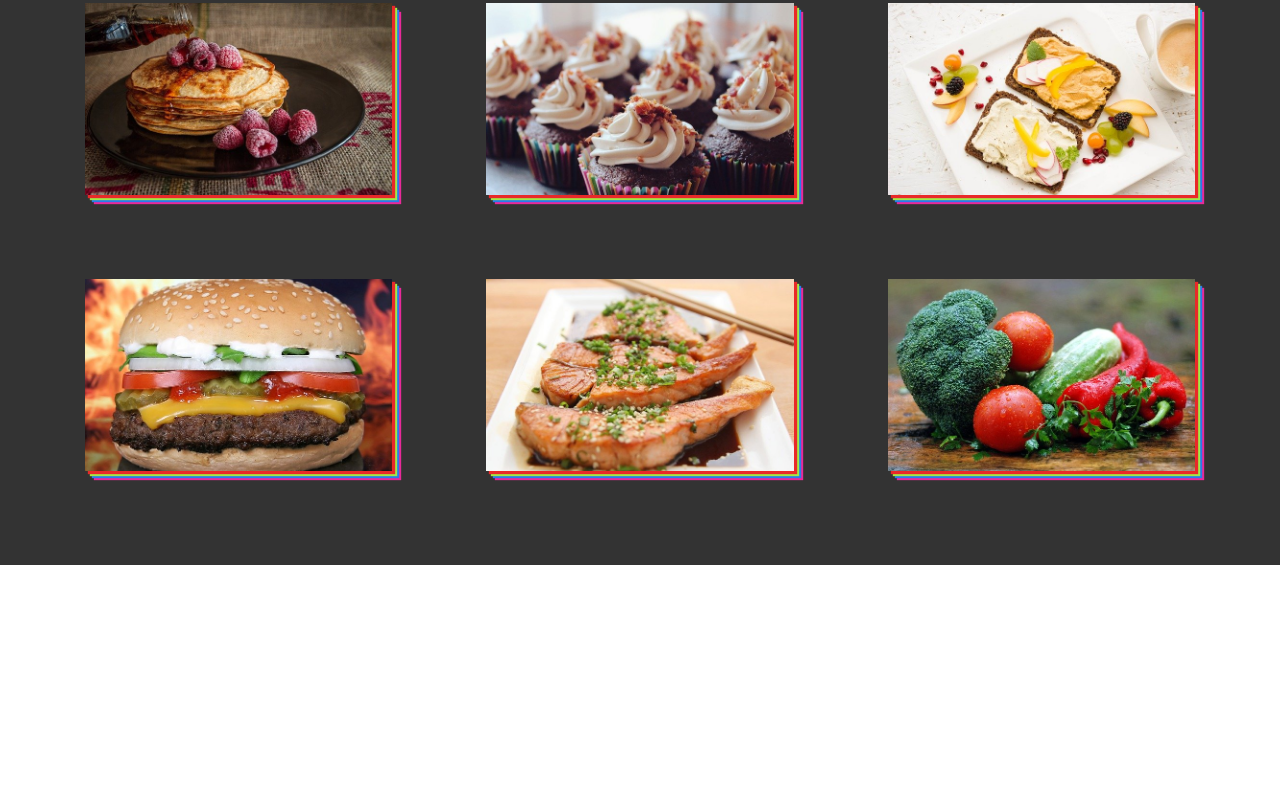
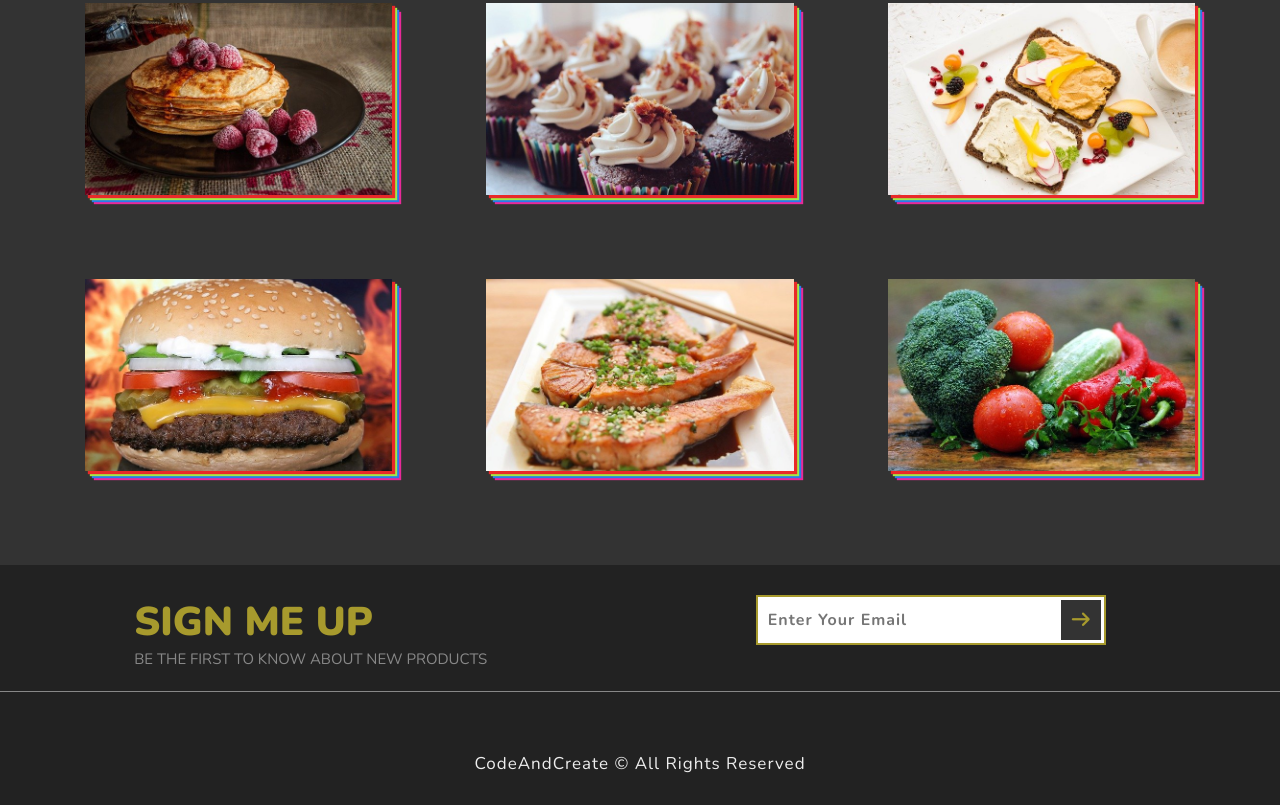
Before and after one commit to earthtomemphis/10MegaProjectsCode-Create, a plain HTML site: page 01_foods/index.html in a window 1280 px wide. Shown: the part 1950-2755 px from the top of the page. Before the commit the page ends 2515 px from the top, so only its background shows below. Drawn offline with nearby package versions, Linux system fonts and the light colour scheme.

Commit message:
foods section 4 completed

```diff
--- a/01_foods/index.html
+++ b/01_foods/index.html
@@ -151,6 +151,29 @@
 				</div>
 			</section>
 			<!-- End of Section 3 -->
+			<!-- Section 4 -->
+			<section class="section-4">
+				<div class="section-4-text">
+					<h2 class="section-4-heading">Sign Me Up</h2>
+					<p class="section-4-paragraph">
+						Be the first to know about new products
+					</p>
+				</div>
+				<form action="" class="signup-form">
+					<input
+						type="email"
+						class="signup-form-input"
+						placeholder="Enter Your Email"
+					/>
+					<button type="submit" class="signup-form-btn">
+						<i class="fas fa-arrow-right"></i>
+					</button>
+				</form>
+				<p class="copyright">
+					CodeAndCreate &copy; All Rights Reserved
+				</p>
+			</section>
+			<!-- End ofSection 4 -->
 		</div>
 		<script src="script.js"></script>
 	</body>
--- a/01_foods/style.css
+++ b/01_foods/style.css
@@ -227,3 +227,64 @@ html {
 	transition: opacity 1s 1s;
 }
 /* End of Section 3 */
+/* Section 4 */
+.section-4 {
+	width: 100%;
+	height: 30vh;
+	background-color: #222;
+	display: flex;
+	justify-content: space-around;
+	align-items: flex-start;
+	padding: 3rem 0;
+	position: relative;
+}
+.section-4-text {
+	text-transform: uppercase;
+}
+.section-4-heading {
+	font-size: 4rem;
+	font-weight: 900;
+	color: #a79a2d;
+}
+.section-4-paragraph {
+	font-size: 1.5rem;
+	color: #888;
+}
+.signup-form {
+	display: flex;
+	align-items: center;
+}
+.signup-form-input {
+	width: 35rem;
+	height: 5rem;
+	padding: 1rem;
+	border: 0.2rem solid #a79a2d;
+	font-size: 1.6rem;
+	font-weight: 700;
+	letter-spacing: 0.1rem;
+	color: #a79a2d;
+}
+.signup-form-btn {
+	position: relative;
+	left: -4.5rem;
+	width: 4rem;
+	height: 4rem;
+	background-color: #333;
+	color: #a79a2d;
+	border: none;
+	font-size: 1.8rem;
+	cursor: pointer;
+}
+.copyright {
+	position: absolute;
+	bottom: 3rem;
+	font-size: 1.7rem;
+	font-weight: 200;
+	color: #eee;
+	letter-spacing: 0.1rem;
+	border-top: 0.1rem solid #888;
+	padding-top: 6rem;
+	width: 100%;
+	text-align: center;
+}
+/* End of Section 4 */
```
